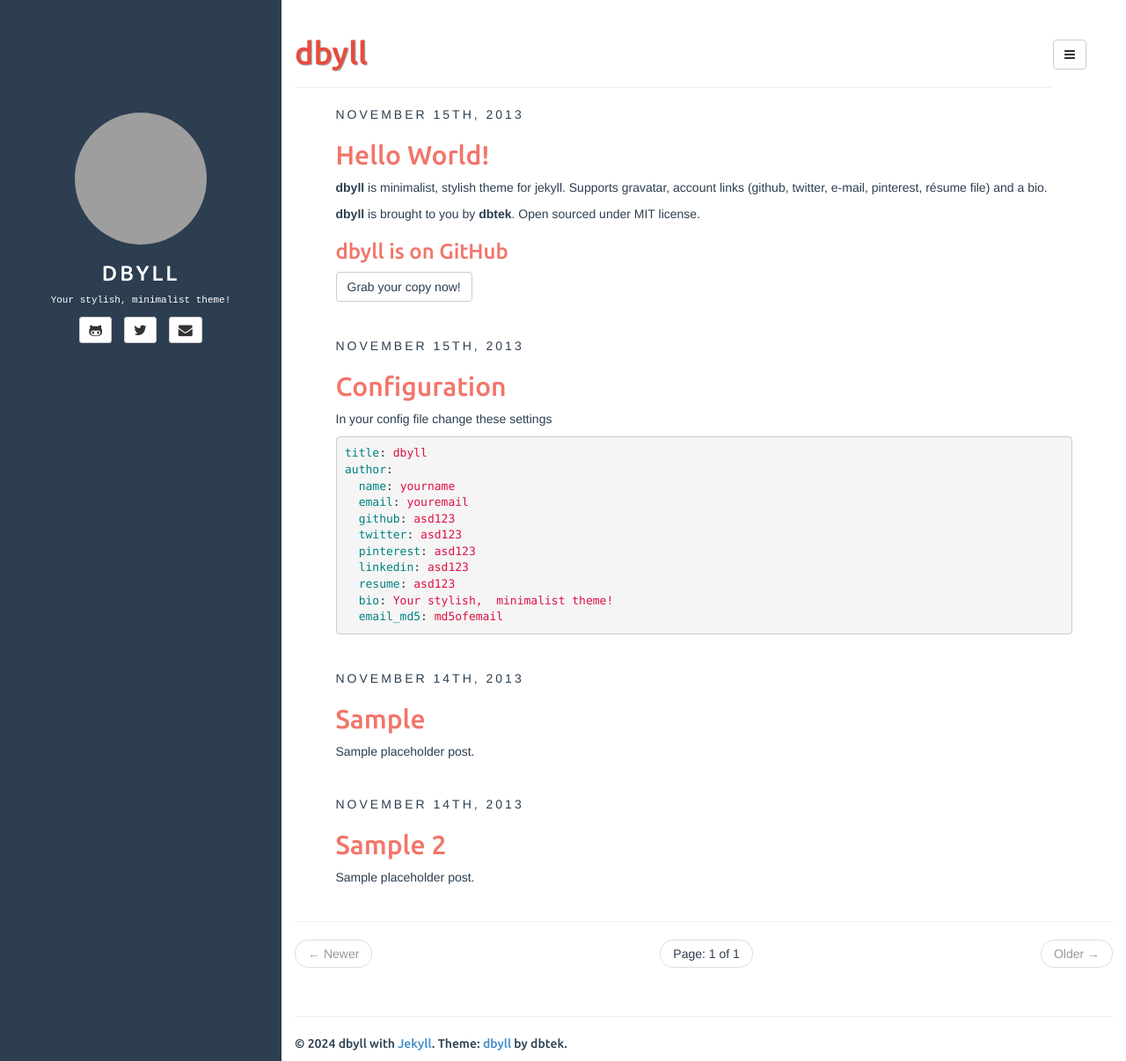
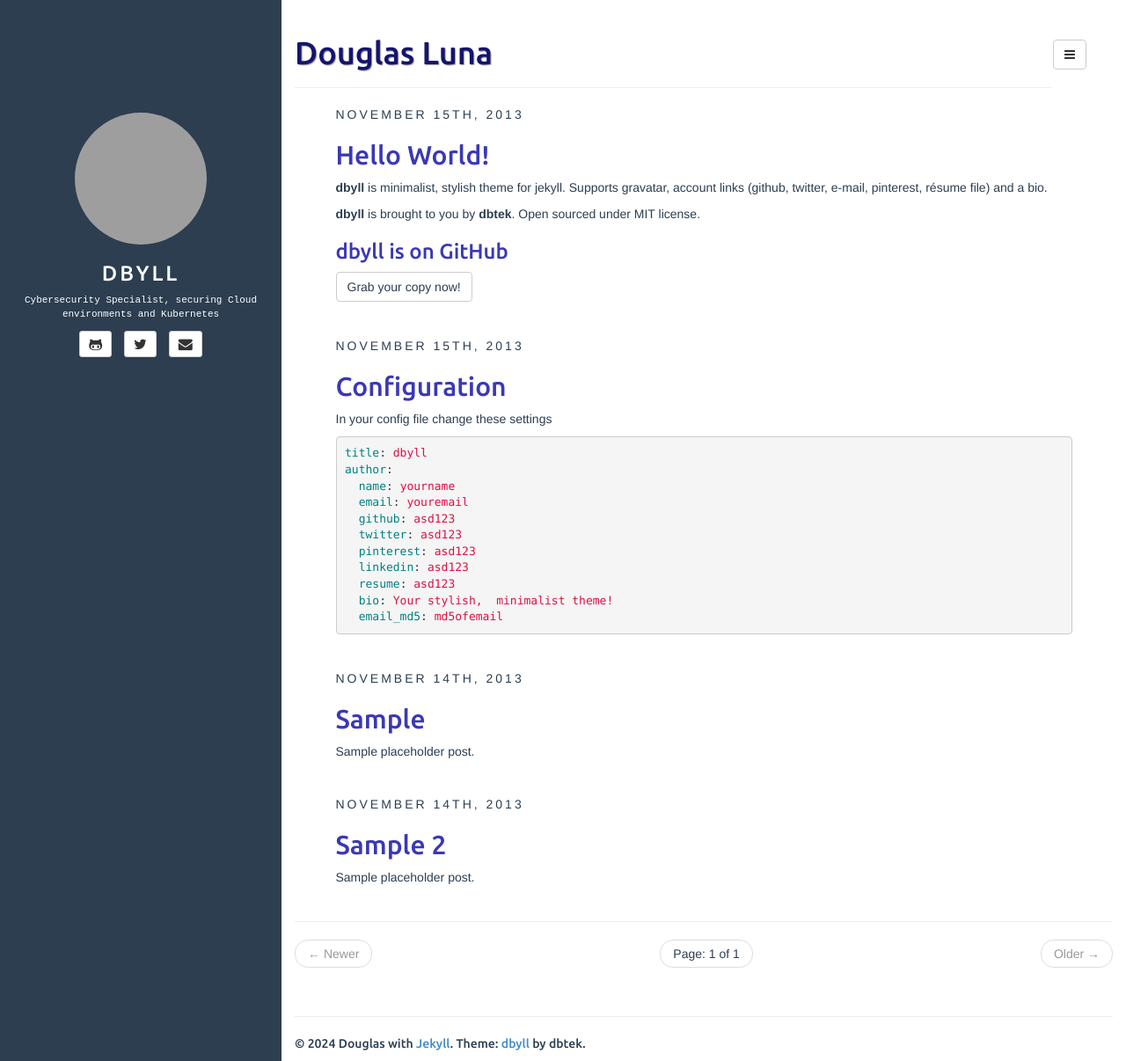
Before and after one commit to douglasluna/douglasluna.github.io, a Jekyll site: the page built from index.html, in a window 1280 px wide and 1206 px high. Shown: the whole window at 88% size. Built offline with Jekyll 4.4.1, drawn with Linux system fonts in a browser that asks for light colours; the list of posts is cut into pages by our own code; grey boxes are pictures that could not be loaded.

Commit message:
feat: change config and css

```diff
--- a/_config.yml
+++ b/_config.yml
@@ -14,17 +14,17 @@ defaults:
     scope:
       path: "" # empty string for all files
     values:
-      title: dbyll
+      title: Douglas Luna
 
 description: Stylish Jekyll Theme
 author:
-  name: dbyll
+  name: Douglas
   email: dbyll@ismaildemirbilek.com
-  github: dbtek
-  twitter: dbtek
-  pinterest: asd123
-  linkedin: asd123
-  bio: Your stylish, minimalist theme!
+  github: douglasluna
+  twitter: odouglasluna
+  #pinterest: asd123
+  linkedin: douglasluna
+  bio: Cybersecurity Specialist, securing Cloud environments and Kubernetes
   email_md5: 726351295ec82e145928582f595aa3aa
 
 rss_path: feed.xml
--- a/assets/css/style.css
+++ b/assets/css/style.css
@@ -66,7 +66,7 @@ article .share .twitter:hover {
 	color: #CC2127;
 }
 #contact-list li:hover .fa-rss {
-	color: #e74c3c;
+	color: #15146e;
 }
 article .share .facebook:hover {
 	color: #43609C;
@@ -82,7 +82,7 @@ article .share .gplus:hover {
 }
 
 .page-header {
-	color: #e74c3c;
+	color: #15146e;
 	text-shadow: 1px 1px 1px rgba(150, 150, 150, 1);
 }
 
@@ -123,20 +123,20 @@ article.home h4,
 article.home h5,
 article.home h6 {
 	font-family: 'Ubuntu', sans-serif;
-	color: #f2756a;
+	color: #3a38b5;
 }
 
 article.home h1 a,
 article.home h2 a,
 article.home h3 a,
 article.home h4 a {
-	color: #f2756a;
+	color: #3a38b5;
 }
 article.home h1 a:hover,
 article.home h2 a:hover,
 article.home h3 a:hover,
 article.home h4 a:hover {
-	color: #e74c3c;
+	color: #15146e;
 }
 
 .author .author-image {
@@ -172,7 +172,7 @@ footer {
     border-radius: 4px 0 0 4px;
 }
 
-.badge { background: #F2756A; }
+.badge { background: #3a38b5; }
 
 #nav-menu{
     position: fixed;
```
